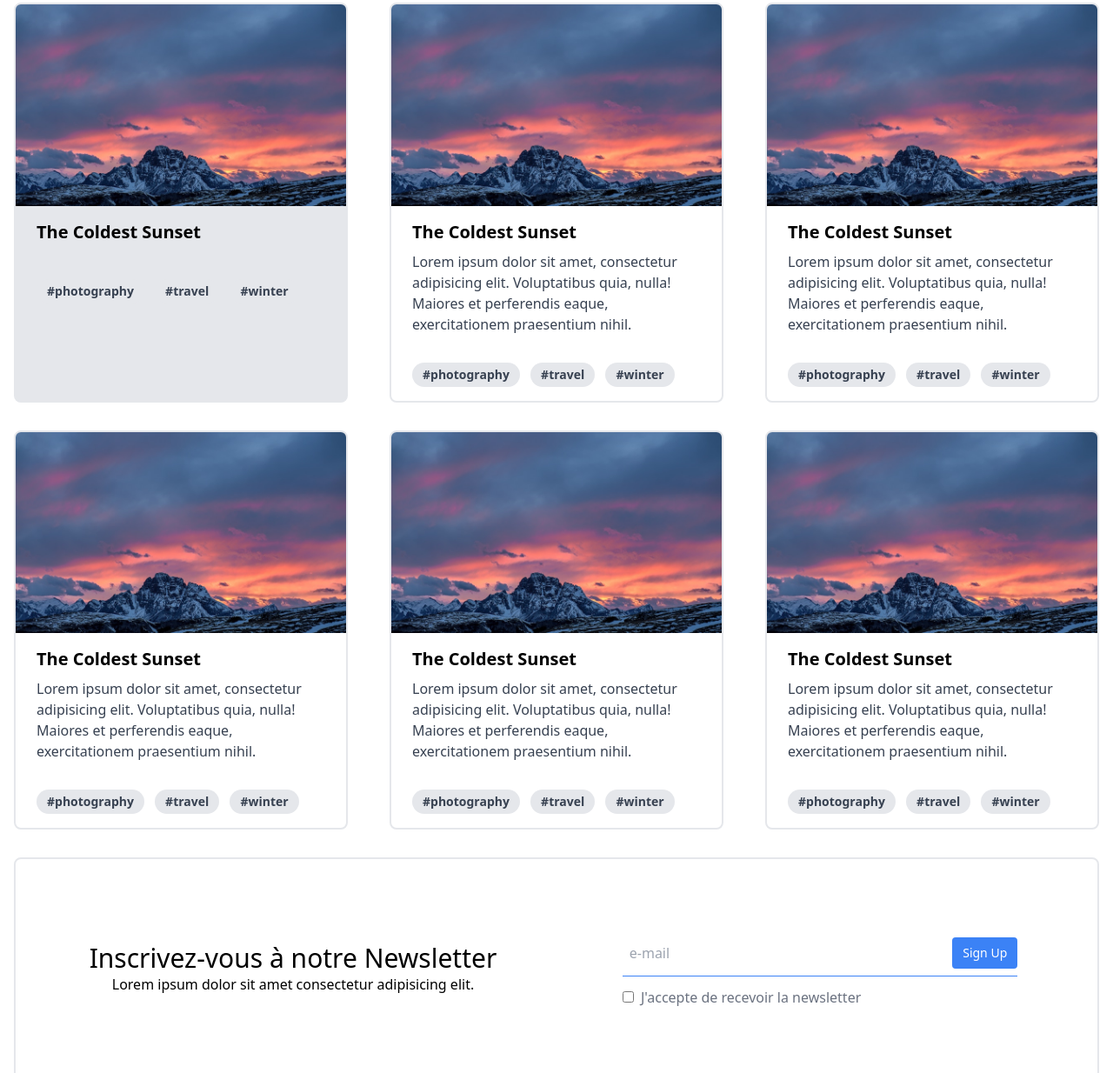
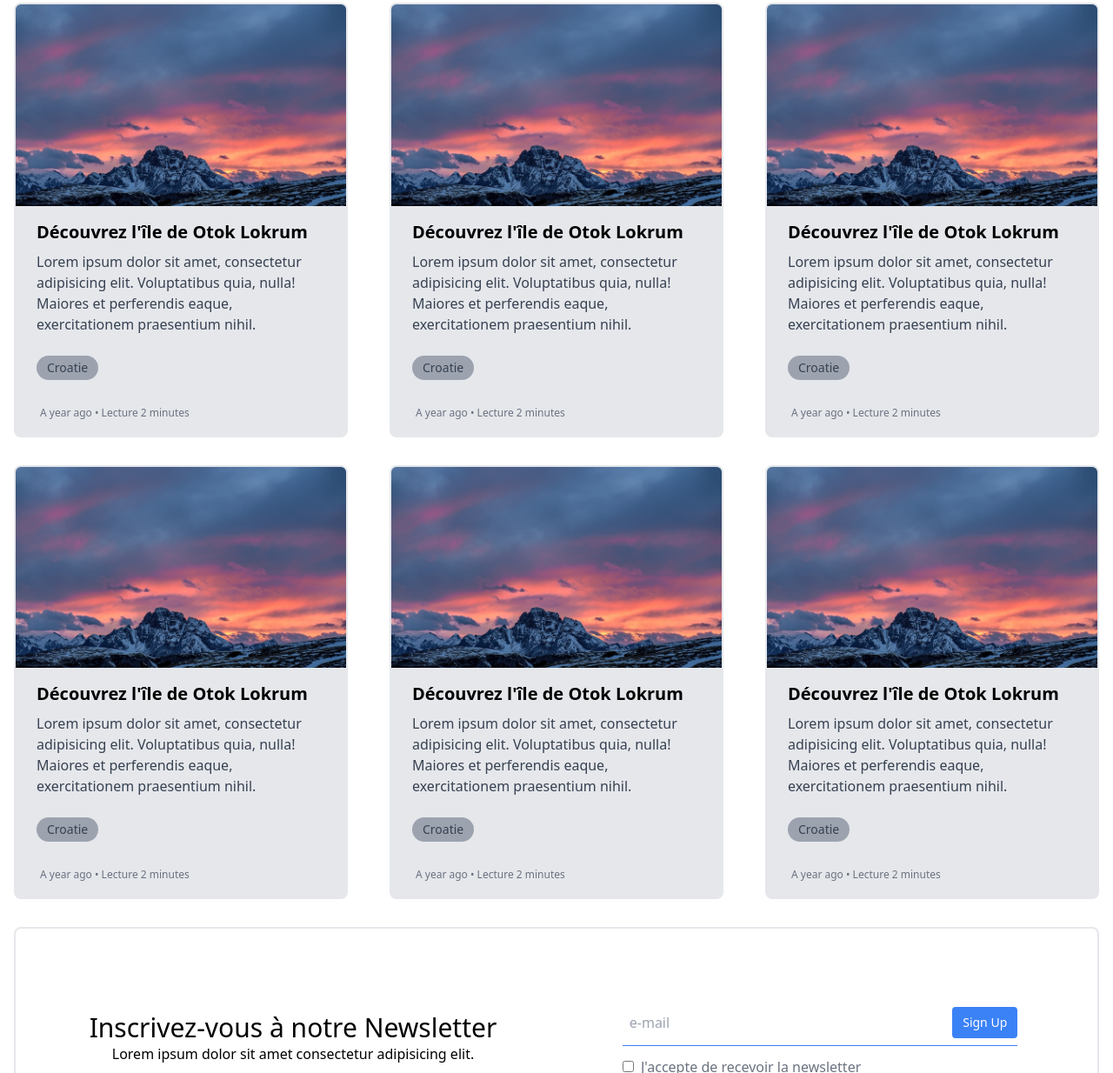
Before and after one commit to jibenight/Ghost-theme, a website built with Parcel: page index.hbs in a window 1280 px wide. Shown: the part 918-2152 px from the top of the page at 87% size. Built offline with nearby package versions, Linux system fonts and the light colour scheme.

```diff
--- a/index.hbs
+++ b/index.hbs
@@ -39,13 +39,19 @@
       </header>
         {{!-- content --}}
     <div class="container mx-auto p-4">
-      <div class="flex justify-center hover:shadow-lg mt-4 mb-4 bg-white rounded-lg overflow-hidden">
+      <div class="flex justify-center hover:shadow-lg mt-4 mb-4 bg-gray-200 rounded-lg overflow-hidden">
           <div class="w-1/2">
             <img class="w-full" src="./assets/images/card-top.jpg" alt="Sunset in the mountains">
           </div>
           <div class="relative w-1/2 m-1 p-3">
-            <h2 class="text-2xl">Titre 2</h2>
-            <p>Lorem ipsum dolor sit amet consectetur, adipisicing elit. Iste, rerum ipsum natus veniam deserunt sit vitae accusamus vel quas modi consequuntur et eum totam ad minima culpa soluta dolor ab. Lorem ipsum dolor sit amet consectetur, adipisicing elit. Eveniet perferendis, explicabo voluptatibus necessitatibus ipsam quibusdam alias vel dolore minus iure, similique nemo at dignissimos officiis non magnam officia nam quia? Lorem ipsum dolor sit amet consectetur adipisicing elit. Dolorum incidunt possimus officia rerum blanditiis tempora autem architecto, magnam maxime, beatae, quibusdam soluta cupiditate officiis cum dolore excepturi. Maxime, corporis quasi.</p>
+            <h2 class="text-2xl font-bold mb-3">Découvrez l'île de Otok Lokrum</h2>
+            <p class="text-gray-700 text-base">Lorem ipsum dolor sit amet consectetur, adipisicing elit. Iste, rerum ipsum natus veniam deserunt sit vitae accusamus vel quas modi consequuntur et eum totam ad minima culpa soluta dolor ab. Lorem ipsum dolor sit amet consectetur, adipisicing elit. Eveniet perferendis, explicabo voluptatibus necessitatibus ipsam quibusdam alias vel dolore minus iure, similique nemo at dignissimos officiis non magnam officia nam quia? Lorem ipsum dolor sit amet consectetur adipisicing elit.</p>
+            <div class="mt-2">
+              <span class="inline-block bg-gray-400 rounded-full px-3 py-1 text-sm text-gray-700 mr-1 my-1">Croatie</span>
+            </div>
+            <div class="mt-4 ml-1">
+              <span class="text-gray-500 text-xs">A year ago • Lecture 2 minutes</span>
+            </div>
             <div>
               <div class="absolute bottom-0 right-0">
                 <button class="bg-gray-300 hover:bg-gray-400 text-gray-800 font-bold py-2 px-4 rounded-l">
@@ -60,99 +66,105 @@
       </div>
 
       <div class="flex justify-between flex-wrap">
-        {{!-- single card design --}}
-          <div class="max-w-sm hover:shadow-lg bg-gray-200 border-solid border-2 border-gray-200 rounded-lg overflow-hidden mt-4 mb-4">
+          {{!-- single card design --}}
+          <div id="miceparalax" class="max-w-sm bg-gray-200 border-solid border-2 border-gray-200 rounded-lg overflow-hidden mt-4 mb-4 rellax">
             <img class="w-full" src="./assets/images/card-top.jpg" alt="Sunset in the mountains">
             <div class="px-6 py-4">
-              <div class="font-bold text-xl mb-2">The Coldest Sunset</div>
+              <h3 class="font-bold text-xl mb-2">Découvrez l'île de Otok Lokrum</h3>
               <p class="text-gray-700 text-base">
-
+                Lorem ipsum dolor sit amet, consectetur adipisicing elit. Voluptatibus quia, nulla! Maiores et perferendis eaque, exercitationem praesentium nihil.
               </p>
             </div>
-            <div class="px-6 py-4">
-              <span class="inline-block bg-gray-200 rounded-full px-3 py-1 text-sm font-semibold text-gray-700 mr-2">#photography</span>
-              <span class="inline-block bg-gray-200 rounded-full px-3 py-1 text-sm font-semibold text-gray-700 mr-2">#travel</span>
-              <span class="inline-block bg-gray-200 rounded-full px-3 py-1 text-sm font-semibold text-gray-700">#winter</span>
+            <div class="px-6 py-1">
+              <span class="inline-block bg-gray-400 rounded-full px-3 py-1 text-sm text-gray-700 mr-1 my-1">Croatie</span>
+            </div>
+            <div class="px-6 py-4 ml-1">
+              <span class="text-gray-500 text-xs">A year ago • Lecture 2 minutes</span>
             </div>
           </div>
 
           {{!-- single card design --}}
-          <div class="max-w-sm border-solid border-2 border-gray-200 rounded-lg overflow-hidden mt-4 mb-4">
+          <div class="max-w-sm hover:shadow-lg bg-gray-200 border-solid border-2 border-gray-200 rounded-lg overflow-hidden mt-4 mb-4">
             <img class="w-full" src="./assets/images/card-top.jpg" alt="Sunset in the mountains">
             <div class="px-6 py-4">
-              <div class="font-bold text-xl mb-2">The Coldest Sunset</div>
+              <h3 class="font-bold text-xl mb-2">Découvrez l'île de Otok Lokrum</h3>
               <p class="text-gray-700 text-base">
                 Lorem ipsum dolor sit amet, consectetur adipisicing elit. Voluptatibus quia, nulla! Maiores et perferendis eaque, exercitationem praesentium nihil.
               </p>
             </div>
-            <div class="px-6 py-4">
-              <span class="inline-block bg-gray-200 rounded-full px-3 py-1 text-sm font-semibold text-gray-700 mr-2">#photography</span>
-              <span class="inline-block bg-gray-200 rounded-full px-3 py-1 text-sm font-semibold text-gray-700 mr-2">#travel</span>
-              <span class="inline-block bg-gray-200 rounded-full px-3 py-1 text-sm font-semibold text-gray-700">#winter</span>
+            <div class="px-6 py-1">
+              <span class="inline-block bg-gray-400 rounded-full px-3 py-1 text-sm text-gray-700 mr-1 my-1">Croatie</span>
+            </div>
+            <div class="px-6 py-4 ml-1">
+              <span class="text-gray-500 text-xs">A year ago • Lecture 2 minutes</span>
             </div>
           </div>
 
           {{!-- single card design --}}
-          <div class="max-w-sm border-solid border-2 border-gray-200 rounded-lg overflow-hidden mt-4 mb-4">
+          <div class="max-w-sm hover:shadow-lg bg-gray-200 border-solid border-2 border-gray-200 rounded-lg overflow-hidden mt-4 mb-4">
             <img class="w-full" src="./assets/images/card-top.jpg" alt="Sunset in the mountains">
             <div class="px-6 py-4">
-              <div class="font-bold text-xl mb-2">The Coldest Sunset</div>
+              <h3 class="font-bold text-xl mb-2">Découvrez l'île de Otok Lokrum</h3>
               <p class="text-gray-700 text-base">
                 Lorem ipsum dolor sit amet, consectetur adipisicing elit. Voluptatibus quia, nulla! Maiores et perferendis eaque, exercitationem praesentium nihil.
               </p>
             </div>
-            <div class="px-6 py-4">
-              <span class="inline-block bg-gray-200 rounded-full px-3 py-1 text-sm font-semibold text-gray-700 mr-2">#photography</span>
-              <span class="inline-block bg-gray-200 rounded-full px-3 py-1 text-sm font-semibold text-gray-700 mr-2">#travel</span>
-              <span class="inline-block bg-gray-200 rounded-full px-3 py-1 text-sm font-semibold text-gray-700">#winter</span>
+            <div class="px-6 py-1">
+              <span class="inline-block bg-gray-400 rounded-full px-3 py-1 text-sm text-gray-700 mr-1 my-1">Croatie</span>
+            </div>
+            <div class="px-6 py-4 ml-1">
+              <span class="text-gray-500 text-xs">A year ago • Lecture 2 minutes</span>
             </div>
           </div>
 
           {{!-- single card design --}}
-          <div class="max-w-sm border-solid border-2 border-gray-200 rounded-lg overflow-hidden mt-4 mb-4">
+          <div class="max-w-sm hover:shadow-lg bg-gray-200 border-solid border-2 border-gray-200 rounded-lg overflow-hidden mt-4 mb-4">
             <img class="w-full" src="./assets/images/card-top.jpg" alt="Sunset in the mountains">
             <div class="px-6 py-4">
-              <div class="font-bold text-xl mb-2">The Coldest Sunset</div>
+              <h3 class="font-bold text-xl mb-2">Découvrez l'île de Otok Lokrum</h3>
               <p class="text-gray-700 text-base">
                 Lorem ipsum dolor sit amet, consectetur adipisicing elit. Voluptatibus quia, nulla! Maiores et perferendis eaque, exercitationem praesentium nihil.
               </p>
             </div>
-            <div class="px-6 py-4">
-              <span class="inline-block bg-gray-200 rounded-full px-3 py-1 text-sm font-semibold text-gray-700 mr-2">#photography</span>
-              <span class="inline-block bg-gray-200 rounded-full px-3 py-1 text-sm font-semibold text-gray-700 mr-2">#travel</span>
-              <span class="inline-block bg-gray-200 rounded-full px-3 py-1 text-sm font-semibold text-gray-700">#winter</span>
+            <div class="px-6 py-1">
+              <span class="inline-block bg-gray-400 rounded-full px-3 py-1 text-sm text-gray-700 mr-1 my-1">Croatie</span>
+            </div>
+            <div class="px-6 py-4 ml-1">
+              <span class="text-gray-500 text-xs">A year ago • Lecture 2 minutes</span>
             </div>
           </div>
 
           {{!-- single card design --}}
-          <div class="max-w-sm border-solid border-2 border-gray-200 rounded-lg overflow-hidden mt-4 mb-4">
+          <div class="max-w-sm hover:shadow-lg bg-gray-200 border-solid border-2 border-gray-200 rounded-lg overflow-hidden mt-4 mb-4">
             <img class="w-full" src="./assets/images/card-top.jpg" alt="Sunset in the mountains">
             <div class="px-6 py-4">
-              <div class="font-bold text-xl mb-2">The Coldest Sunset</div>
+              <h3 class="font-bold text-xl mb-2">Découvrez l'île de Otok Lokrum</h3>
               <p class="text-gray-700 text-base">
                 Lorem ipsum dolor sit amet, consectetur adipisicing elit. Voluptatibus quia, nulla! Maiores et perferendis eaque, exercitationem praesentium nihil.
               </p>
             </div>
-            <div class="px-6 py-4">
-              <span class="inline-block bg-gray-200 rounded-full px-3 py-1 text-sm font-semibold text-gray-700 mr-2">#photography</span>
-              <span class="inline-block bg-gray-200 rounded-full px-3 py-1 text-sm font-semibold text-gray-700 mr-2">#travel</span>
-              <span class="inline-block bg-gray-200 rounded-full px-3 py-1 text-sm font-semibold text-gray-700">#winter</span>
+            <div class="px-6 py-1">
+              <span class="inline-block bg-gray-400 rounded-full px-3 py-1 text-sm text-gray-700 mr-1 my-1">Croatie</span>
+            </div>
+            <div class="px-6 py-4 ml-1">
+              <span class="text-gray-500 text-xs">A year ago • Lecture 2 minutes</span>
             </div>
           </div>
 
           {{!-- single card design --}}
-          <div class="max-w-sm border-solid border-2 border-gray-200 rounded-lg overflow-hidden mt-4 mb-4">
+          <div class="max-w-sm hover:shadow-lg bg-gray-200 border-solid border-2 border-gray-200 rounded-lg overflow-hidden mt-4 mb-4">
             <img class="w-full" src="./assets/images/card-top.jpg" alt="Sunset in the mountains">
             <div class="px-6 py-4">
-              <div class="font-bold text-xl mb-2">The Coldest Sunset</div>
+              <h3 class="font-bold text-xl mb-2">Découvrez l'île de Otok Lokrum</h3>
               <p class="text-gray-700 text-base">
                 Lorem ipsum dolor sit amet, consectetur adipisicing elit. Voluptatibus quia, nulla! Maiores et perferendis eaque, exercitationem praesentium nihil.
               </p>
             </div>
-            <div class="px-6 py-4">
-              <span class="inline-block bg-gray-200 rounded-full px-3 py-1 text-sm font-semibold text-gray-700 mr-2">#photography</span>
-              <span class="inline-block bg-gray-200 rounded-full px-3 py-1 text-sm font-semibold text-gray-700 mr-2">#travel</span>
-              <span class="inline-block bg-gray-200 rounded-full px-3 py-1 text-sm font-semibold text-gray-700">#winter</span>
+            <div class="px-6 py-1">
+              <span class="inline-block bg-gray-400 rounded-full px-3 py-1 text-sm text-gray-700 mr-1 my-1">Croatie</span>
+            </div>
+            <div class="px-6 py-4 ml-1">
+              <span class="text-gray-500 text-xs">A year ago • Lecture 2 minutes</span>
             </div>
           </div>
       </div>
@@ -182,9 +194,11 @@
 
         </div>
       </div>
+
     <footer class="flex justify-center items-center h-16 bg-gray-900">
       <p class="text-blue-400">copyright @ Jdesign 2020</p>
     </footer>
+
       <script src="./assets/js/custom.js"></script>
   </body>
 </html>
--- a/package.json
+++ b/package.json
@@ -18,6 +18,8 @@
     "tailwindcss": "^1.4.6"
   },
   "dependencies": {
-    "parcel-plugin-handlebars": "^0.4.4"
+    "parallax-js": "^3.1.0",
+    "parcel-plugin-handlebars": "^0.4.4",
+    "rellax": "^1.12.1"
   }
 }
```
Also changed, not shown: assets/js/custom.js (+16 -2 lines), 1 other file.
